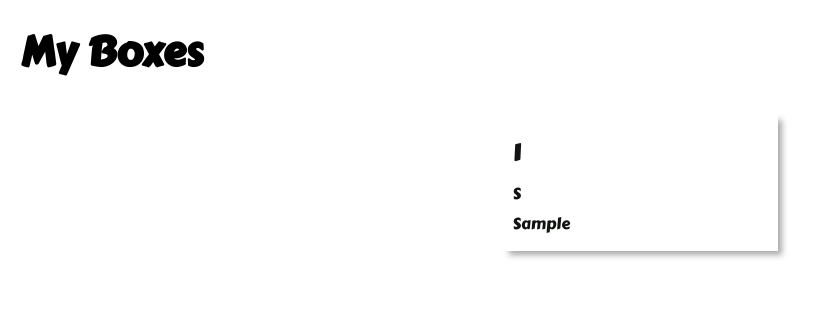
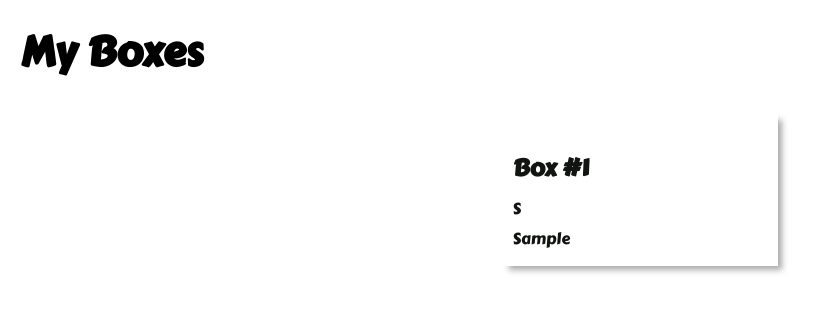
Before and after one commit to rhkearns/boxitup2, a Django app: page /boxes/ in a window 1280 px wide. Shown: the part 55-367 px from the top of the page, without its empty margins (0-827 px from the left). Run offline with Django 3.2, Linux system fonts and the light colour scheme; a user stored in the database is signed in; tables that the repository leaves empty hold one stand-in row (values such as "Sample post").

Commit message:
minor edits

```diff
--- a/main_app/static/css/base.css
+++ b/main_app/static/css/base.css
@@ -208,7 +208,6 @@ nav li {
 
   .header-logo-container {
     width: 213px;
-    height: 35px;
   }
 
   .page-header h1 {
--- a/main_app/templates/boxes/index.html
+++ b/main_app/templates/boxes/index.html
@@ -17,8 +17,9 @@
     <a href="{% url 'boxes_detail' box.id %}">
       <div class="card-content">
         <div class="card-img-container">
+          <img src="" alt="">
         </div>
-        <h2 class="card-title">{{box.number}}</h2>
+        <h2 class="card-title">Box #{{box.number}}</h2>
         {% if box.size %}
           <p class="card-text">{{ box.size }}</p>
         {% endif %}
```
